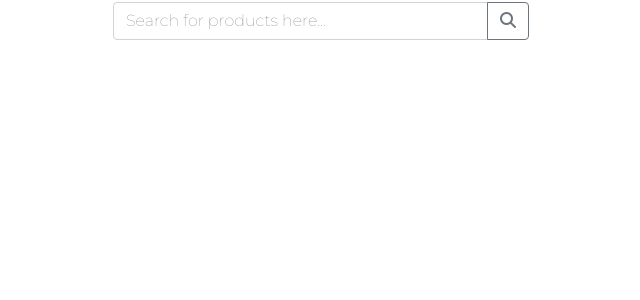
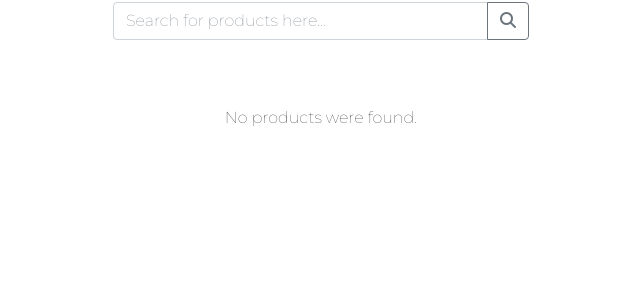
Before and after one commit to daoyeyemi/oyeda-ecom, a Django app: page /search/ in a window 1280 px wide; the page is wider, and only the part inside the window is pictured. Shown: the part 196-496 px from the top of that part, without its empty margins (319-959 px from the left). Run offline with Django 3.2, Linux system fonts and the light colour scheme; some libraries are stand-ins or nearby versions.

Commit message:
search page complete

```diff
--- a/templates/search.html
+++ b/templates/search.html
@@ -7,21 +7,28 @@
         <form method="POST">
             {% csrf_token %}
             <div class="input-group mb-3">
-                <input name="searchForm" type="search" style="width: 375px;" class="form-control" placeholder="Search for products here..." aria-label="Recipient's username" aria-describedby="button-addon2">
+                <input name="searchForm" type="search" style="width: 375px;" class="form-control" placeholder="Search for products here..." aria-label="Recipient's username" aria-describedby="button-addon2" required />
                 <button class="btn btn-outline-secondary" type="submit" id="button-addon2">
                     <i class="fas fa-search"></i>
                 </button>
               </div>
         </form>
     </div>
-
+<div style="margin: 50px;">
     {% if shoes %}
+        <p>Click on items to go to the product's individual view page.</p>
         {% for shoe in shoes %}
-            <div>
-                {{ shoe.name }}
+            <div style="display: flex; justify-content: center;">
+                <a style="color: red;" href="{% url 'oyeda:individual-product' shoe.slug %}">{{ shoe.name }}</a>
             </div>
         {% endfor %}
+    {% else %}
+            <div style="display: flex; justify-content: center;">
+                <p>No products were found.</p>
+            </div>
     {% endif %}
+</div>
+
 
 
 {% endblock %}
```
